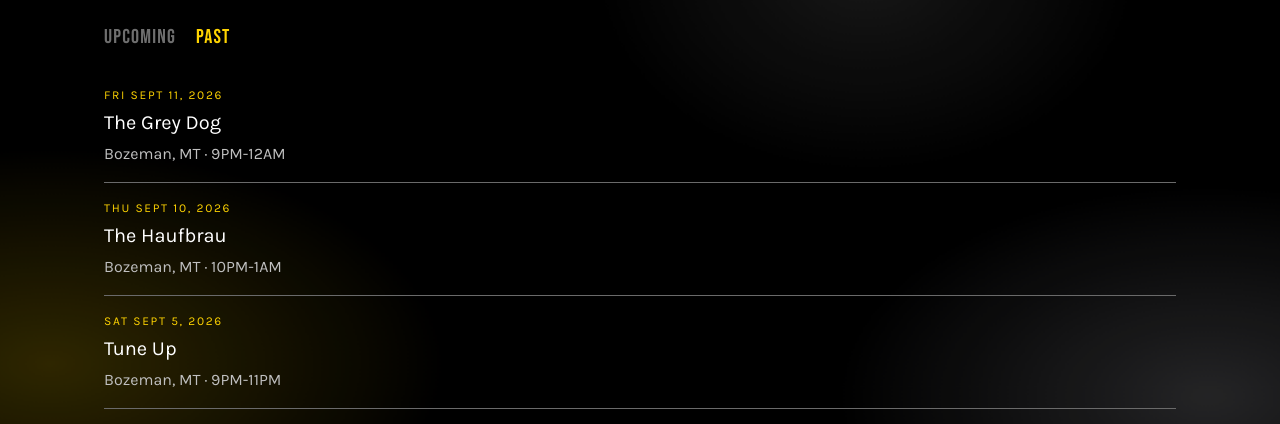
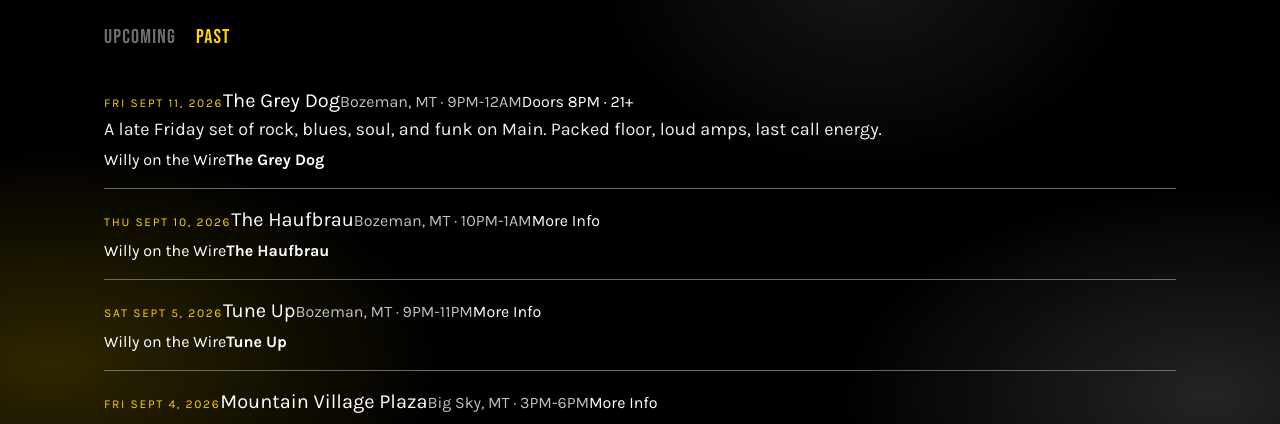
Before and after one commit to Data-Faced/willy-on-the-wire, a Next.js app: page / in a window 1280 px wide. Both pictures are taken after a click on the tab "PAST". Shown: the part 1703-2127 px from the top of the page. Built offline with nearby package versions, Linux system fonts and the light colour scheme.

Commit message:
Add featured show rows, flyers, and More/Less Info toggles

```diff
--- a/app/ShowsList.js
+++ b/app/ShowsList.js
@@ -1,13 +1,29 @@
 "use client";
 
 import { useMemo, useState } from "react";
+
+const DOT = "\u00b7";
 
 function todayStamp() {
   return new Date().toISOString().slice(0, 10);
 }
 
+function showId(show) {
+  return `${show.date}-${show.venue}`;
+}
+
+function Flyer({ venue }) {
+  return (
+    <div className="show-flyer" aria-hidden="true">
+      <span>Willy on the Wire</span>
+      <strong>{venue}</strong>
+    </div>
+  );
+}
+
 export default function ShowsList({ shows }) {
   const [view, setView] = useState("upcoming");
+  const [open, setOpen] = useState(() => new Set());
   const today = todayStamp();
 
   const visible = useMemo(() => {
@@ -23,6 +39,23 @@ export default function ShowsList({ shows }) {
     );
   }, [shows, view, today]);
 
+  function changeView(next) {
+    setView(next);
+    setOpen(new Set());
+  }
+
+  function toggle(id) {
+    setOpen((prev) => {
+      const next = new Set(prev);
+      if (next.has(id)) {
+        next.delete(id);
+      } else {
+        next.add(id);
+      }
+      return next;
+    });
+  }
+
   return (
     <>
       <div className="show-tabs" role="tablist" aria-label="Show dates">
@@ -31,7 +64,7 @@ export default function ShowsList({ shows }) {
           role="tab"
           aria-selected={view === "upcoming"}
           className={view === "upcoming" ? "is-active" : ""}
-          onClick={() => setView("upcoming")}
+          onClick={() => changeView("upcoming")}
         >
           Upcoming
         </button>
@@ -40,7 +73,7 @@ export default function ShowsList({ shows }) {
           role="tab"
           aria-selected={view === "past"}
           className={view === "past" ? "is-active" : ""}
-          onClick={() => setView("past")}
+          onClick={() => changeView("past")}
         >
           Past
         </button>
@@ -54,16 +87,45 @@ export default function ShowsList({ shows }) {
         </p>
       ) : (
         <ul className="shows">
-          {visible.map((show) => (
-            <li key={`${show.date}-${show.venue}`}>
+          {visible.map((show, index) => {
+            const id = showId(show);
+            const pinned = index === 0;
+            const featured = pinned || open.has(id);
+            const extras = [show.doors, show.age].filter(Boolean).join(` ${DOT} `);
+
+            return (
+              <li
+                key={id}
+                className={`show-item${featured ? " is-featured" : ""}${pinned ? " is-pinned" : ""}`}
+              >
+                <div className="show-copy">
                   <span className="show-date">{show.label}</span>
                   <span className="show-venue">{show.venue}</span>
                   <span className="show-meta">
                     {show.city}
-                {show.time ? ` \u00b7 ${show.time}` : ""}
+                    {show.time ? ` ${DOT} ${show.time}` : ""}
                   </span>
+                  {featured && extras ? (
+                    <span className="show-extra">{extras}</span>
+                  ) : null}
+                  {featured && show.blurb ? (
+                    <p className="show-blurb">{show.blurb}</p>
+                  ) : null}
+                  {!pinned ? (
+                    <button
+                      type="button"
+                      className="show-toggle"
+                      aria-expanded={featured}
+                      onClick={() => toggle(id)}
+                    >
+                      {featured ? "Less Info" : "More Info"}
+                    </button>
+                  ) : null}
+                </div>
+                <Flyer venue={show.venue} />
               </li>
-          ))}
+            );
+          })}
         </ul>
       )}
     </>
--- a/app/page.js
+++ b/app/page.js
@@ -21,6 +21,10 @@ const SHOWS = [
     venue: "Tune Up",
     city: "Bozeman, MT",
     time: "9PM-11PM",
+    doors: "Doors 8PM",
+    age: "21+",
+    blurb:
+      "Halloween night at Tune Up. Rock, blues, soul, and funk for a packed Bozeman floor.",
   },
   {
     date: "2026-09-11",
@@ -28,6 +32,10 @@ const SHOWS = [
     venue: "The Grey Dog",
     city: "Bozeman, MT",
     time: "9PM-12AM",
+    doors: "Doors 8PM",
+    age: "21+",
+    blurb:
+      "A late Friday set of rock, blues, soul, and funk on Main. Packed floor, loud amps, last call energy.",
   },
   {
     date: "2026-09-10",
@@ -35,6 +43,10 @@ const SHOWS = [
     venue: "The Haufbrau",
     city: "Bozeman, MT",
     time: "10PM-1AM",
+    doors: "Doors 9PM",
+    age: "21+",
+    blurb:
+      "Thirsty Thursday at The Hauf. A late set built to keep the room moving until last call.",
   },
   {
     date: "2026-09-05",
@@ -42,6 +54,10 @@ const SHOWS = [
     venue: "Tune Up",
     city: "Bozeman, MT",
     time: "9PM-11PM",
+    doors: "Doors 8PM",
+    age: "21+",
+    blurb:
+      "Saturday night at Tune Up. Classic songs with our weight on them and no dead air.",
   },
   {
     date: "2026-09-04",
@@ -49,6 +65,10 @@ const SHOWS = [
     venue: "Mountain Village Plaza",
     city: "Big Sky, MT",
     time: "3PM-6PM",
+    doors: "Start 3PM",
+    age: "All ages",
+    blurb:
+      "Afternoon set in the plaza. Open air, Big Sky light, and a set that works in the sun.",
   },
   {
     date: "2026-07-25",
@@ -56,6 +76,10 @@ const SHOWS = [
     venue: "Chico Hot Springs",
     city: "Pray, MT",
     time: "9PM-1AM",
+    doors: "Doors 8PM",
+    age: "21+",
+    blurb:
+      "Saturday at Chico. Lodge room, late set, and a dance floor that does not sit down.",
   },
   {
     date: "2026-07-24",
@@ -63,6 +87,10 @@ const SHOWS = [
     venue: "Chico Hot Springs",
     city: "Pray, MT",
     time: "9PM-1AM",
+    doors: "Doors 8PM",
+    age: "21+",
+    blurb:
+      "Opening night of the Chico weekend. Rock, blues, soul, and funk under the lodge lights.",
   },
   {
     date: "2026-05-10",
@@ -70,6 +98,10 @@ const SHOWS = [
     venue: "Bozeman Hot Springs",
     city: "Four Corners, MT",
     time: "7PM-10PM",
+    doors: "Doors 6PM",
+    age: "All ages",
+    blurb:
+      "Sunday at the springs. A three-hour set for a room that came to stay.",
   },
 ];
 
```
Lines whose indentation alone changed are shown as unchanged.
